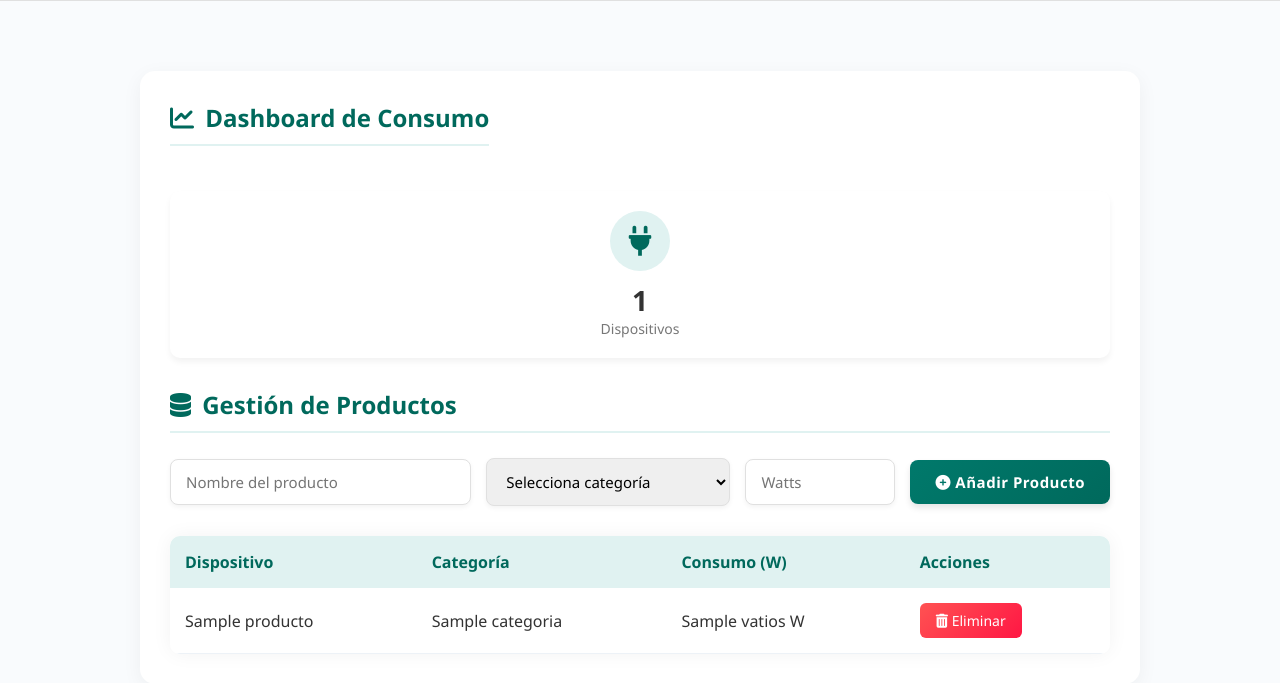
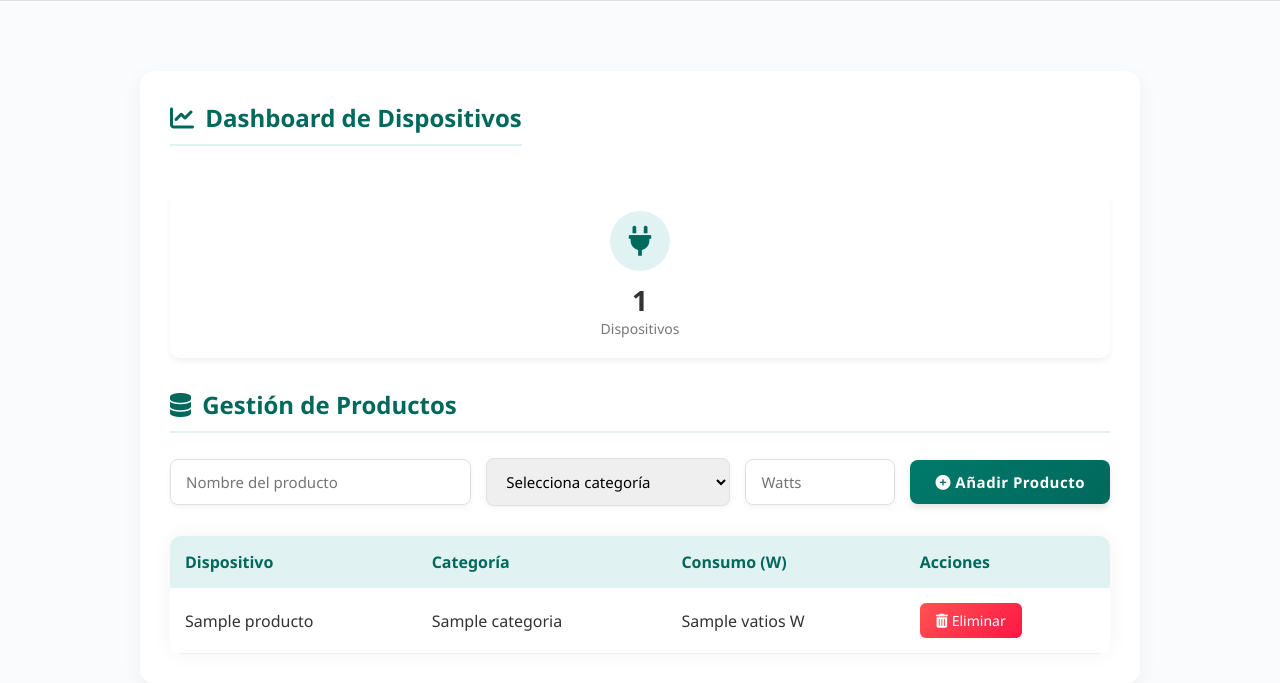
Before and after one commit to EdisonOspina16/EcoEnergy, a Flask app: template Templates/admin.html in a window 1280 px wide. Shown: the part 232-915 px from the top of the page. Run offline with Flask 3, Linux system fonts and the light colour scheme; the template is opened without the code that fills it: most values are stand-ins (such as "Sample title", 1, 10 or a date in 2020).

Commit message:
Simple correcion nombre en vista admin

```diff
--- a/Templates/admin.html
+++ b/Templates/admin.html
@@ -455,7 +455,7 @@
     <div class="container">
         <div class="admin-panel">
             <div class="panel-header">
-                <h3><i class="fas fa-chart-line energy-icon"></i> Dashboard de Consumo</h3>
+                <h3><i class="fas fa-chart-line energy-icon"></i> Dashboard de Dispositivos</h3>
             </div>
 
             <div class="panel-stats">
```
